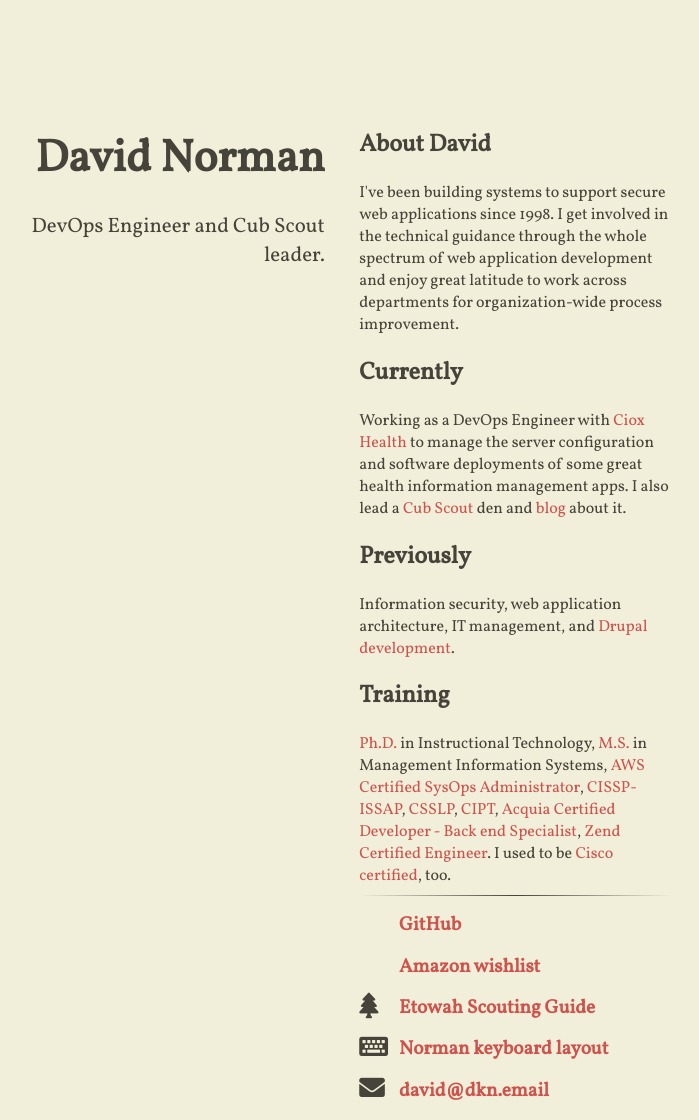
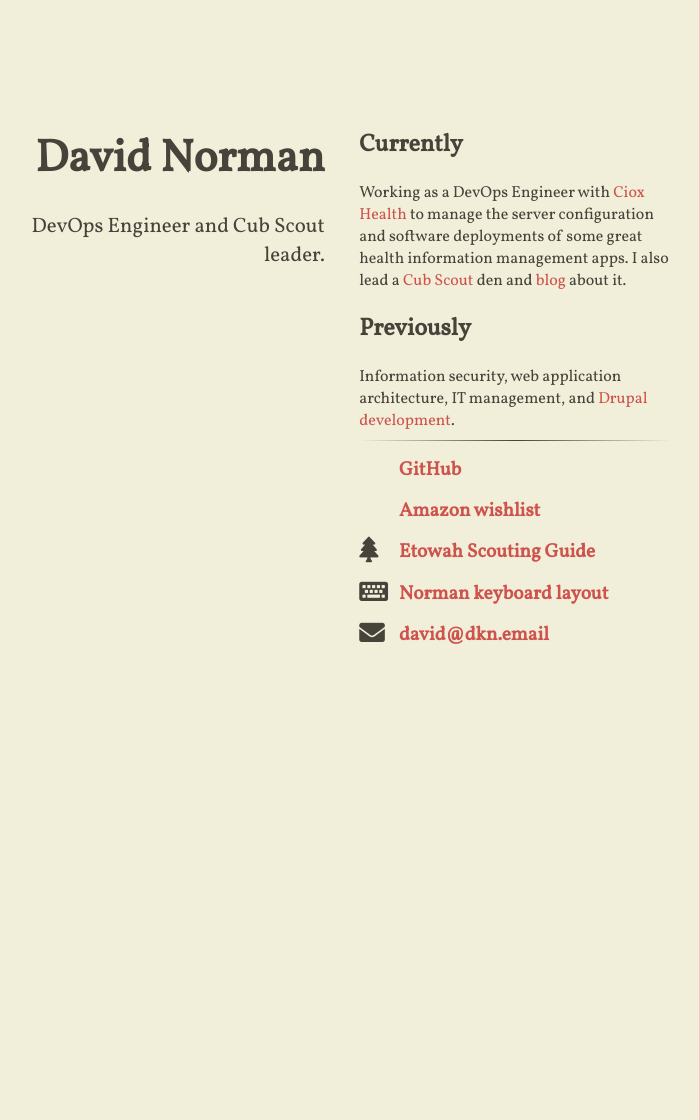
Before and after one commit to deekayen/dkn.github.io, a Jekyll site: the page built from index.html, in a window 1280 px wide. Shown: the whole page, without its empty margins (308-1007 px from the left). Built offline with Jekyll 4.4.1, drawn with Linux system fonts in a browser that asks for light colours; nearby versions of some CDN libraries; after the commit the page ends 900 px from its top, so only the background shows below that.

Commit message:
Too many words.

```diff
--- a/_includes/content.html
+++ b/_includes/content.html
@@ -1,14 +1,8 @@
-<h2>About David</h2>
-<p>I've been building systems to support secure web applications since 1998. I get involved in the technical guidance through the whole spectrum of web application development and enjoy great latitude to work across departments for organization-wide process improvement.</p>
-
 <h2>Currently</h2>
 Working as a DevOps Engineer with <a href="http://www.cioxhealth.com">Ciox Health</a> to manage the server configuration and software deployments of some great health information management apps. I also lead a <a href="http://www.scouting.org/Home/CubScouts.aspx">Cub Scout</a> den and <a href="https://etowah-scouting.guide">blog</a> about it.
 
 <h2>Previously</h2>
 Information security, web application architecture, IT management, and <a href="https://www.drupal.org/user/972">Drupal development</a>.
-
-<h2>Training</h2>
-<a href="http://education.ucf.edu/insttech/" title="Instructional Technology">Ph.D.</a> in Instructional Technology, <a href="http://business.ucf.edu/" title="Management Information Systems">M.S.</a> in Management Information Systems, <a href="https://aws.amazon.com/certification/certified-sysops-admin-associate/">AWS Certified SysOps Administrator</a>, <a href="https://www.isc2.org/cissp/default.aspx" title="Certified Information Systems Security Professional">CISSP</a><a href="https://www.isc2.org/issap.aspx" title="Information Systems Security Architecture Professional">-ISSAP</a>, <a href="https://www.isc2.org/csslp/default.aspx" title="Certified Secure Software Lifecycle Professional">CSSLP</a>, <a href="https://iapp.org/certify/cipt" title="Certified Information Privacy Technologist">CIPT</a>, <a href="http://training.acquia.com/registry?field_first_name_value=David&field_last_name_value=Norman&city=Cumming&country=us&field_exam_tid=41" title="Acquia Certified Developer - Back end Specialist">Acquia Certified Developer - Back end Specialist</a>, <a href="http://www.zend.com/en/yellow-pages/ZEND003099" title="Zend Certified Engineer">Zend Certified Engineer</a>. I used to be <a href="https://en.wikipedia.org/wiki/CCNA" title="Cisco Certified Network Associate">Cisco certified</a>, too.
 
 <hr />
 
```
